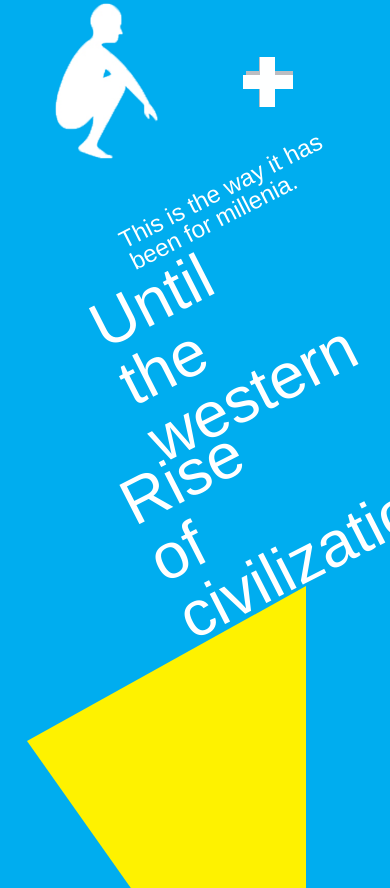
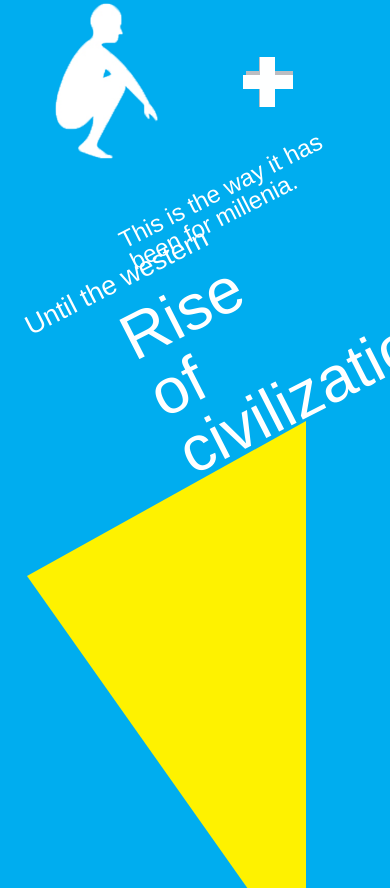
Before and after one commit to kelseyzzz/Squatty-Potty-Inforgraphic, a website: page index.html in a window 390 px wide. Shown: the part 736-1624 px from the top of the page. Drawn offline with Linux system fonts and the light colour scheme.

Commit message:
more responsive

```diff
--- a/assets/sass/main.scss
+++ b/assets/sass/main.scss
@@ -15,6 +15,26 @@ TABLE OF CONTENTS:
 
 
 
+
+$breakpoints: ( "phone": 640px,
+               	"tablet": 768px,
+               	"desktop": 1024px) !default;
+
+@mixin respond-to($breakpoint) {
+
+  @if map-has-key($breakpoints, $breakpoint) {
+
+    @media (max-width: map-get($breakpoints, $breakpoint)) {
+      @content;
+    }
+  }
+
+
+  @else {
+    @warn "Unfortunately, no value could be retrieved from `#{$breakpoint}`. "
+        + "Available breakpoints are: #{map-keys($breakpoints)}.";
+  }
+}
 
 
 
@@ -47,7 +67,7 @@ body {
 	font-family: sans-serif;
 	width: 90%;
 	max-width: 1000px;
-	height: 3293px;
+	height: 3200px;
 	margin: 30px auto;
 	border-radius: 10px;
 }
@@ -205,6 +225,14 @@ header{
 				font-size: 400%;
 				margin-top: 5%;
 				margin-left: 21%;
+				@include respond-to("tablet") {
+					font-size: 315%;
+					margin-left: 2%;
+				}
+				@include respond-to("phone") {
+					font-size: 27px;
+					margin-left: -14%;
+				}
 			}
 
 			h4 {
@@ -273,11 +301,10 @@ header{
 	.crown-circle {
 		margin-top: 23%;
 		margin-left: 32%;
-
-		img {
-			width: 38%;
-			height: auto;
-		}
+		 img {
+		 	width: 38%;
+		 	height: auto;
+		 }
 	}
 }
 
@@ -500,10 +527,6 @@ header{
 			display: inline-block;
 			text-align: center;
 
-			img {
-
-			}
-
 			h1 {
 				color: #fff301;
 
@@ -599,7 +622,7 @@ footer{
 		display: inherit;
 		margin: 0 auto;
 		padding-top: 40px;
-		width: 43%;
+		width: 40%;
 		height: auto;
 	}
 
```
Also changed, not shown: assets/css/main.css, 1 other file.
